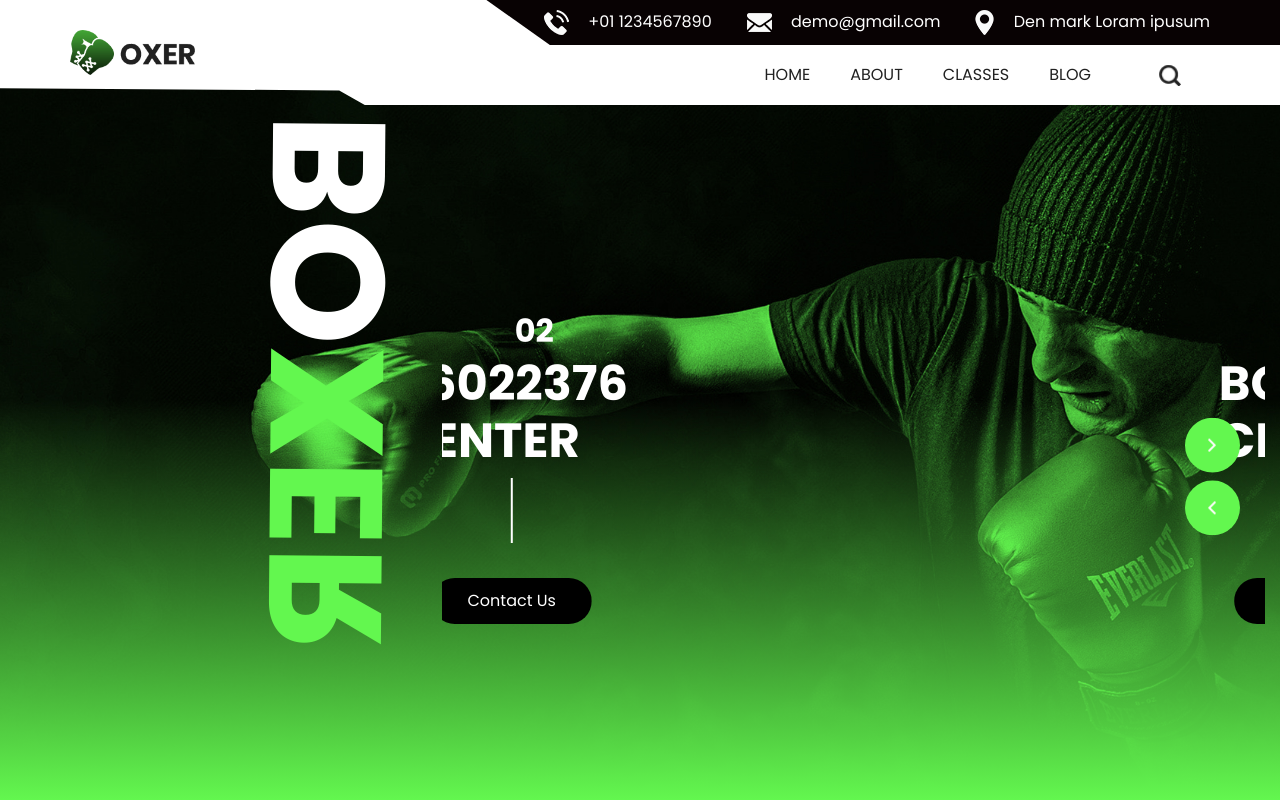
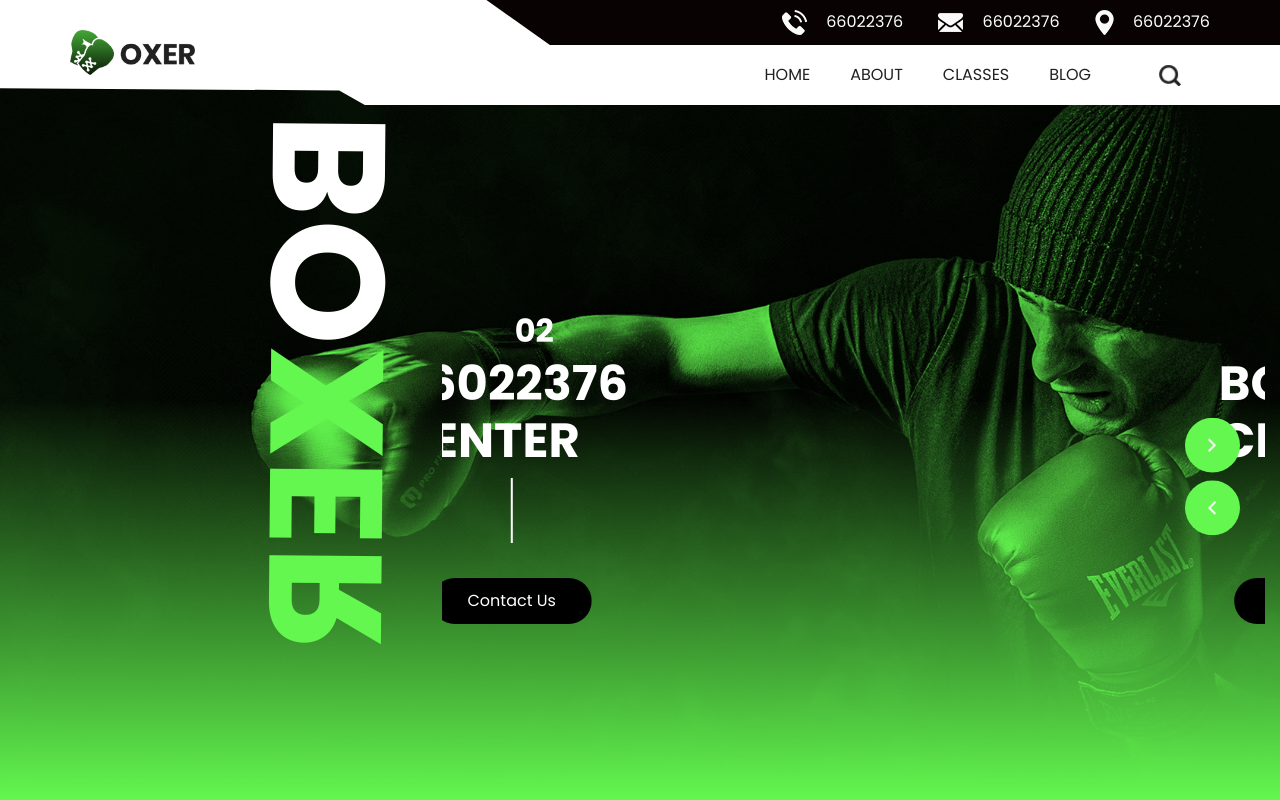
Before and after one commit to kanun6/Team28, a plain HTML site: page index.html in a window 1280 px wide. Shown: the top 800 px of the page. Drawn offline with nearby package versions, Linux system fonts and the light colour scheme; some packages are replaced by stand-ins of ours; a web font is replaced by a local one.

Commit message:
Update index.html

```diff
--- a/index.html
+++ b/index.html
@@ -43,19 +43,19 @@
                 <li class="">
                   <a class="" href="">
                     <img src="images/telephone.png" alt="" />
-                    <span> +01 1234567890</span>
+                    <span> 66022376</span>
                   </a>
                 </li>
                 <li class="">
                   <a class="" href="">
                     <img src="images/mail.png" alt="" />
-                    <span>demo@gmail.com</span>
+                    <span>66022376</span>
                   </a>
                 </li>
                 <li class="">
                   <a class="" href="">
                     <img src="images/location.png" alt="" />
-                    <span>Den mark Loram ipusum</span>
+                    <span>66022376</span>
                   </a>
                 </li>
               </ul>
```
